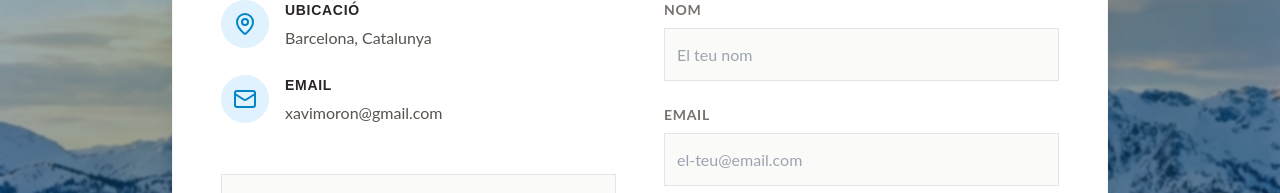
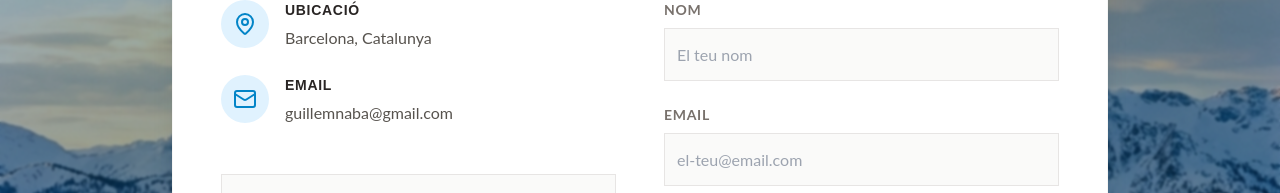
Before and after one commit to GuillemN/sensenord, a React (Vite) app: page /contact in a window 1280 px wide. Shown: the part 385-578 px from the top of the page. Built offline with nearby package versions, Linux system fonts and the light colour scheme.

Commit message:
gmail prova

```diff
--- a/src/pages/Contact.jsx
+++ b/src/pages/Contact.jsx
@@ -50,7 +50,7 @@ const Contact = () => {
                                 </div>
                                 <div>
                                     <h4 className="font-bold text-stone-800 uppercase text-sm tracking-wider mb-1">Email</h4>
-                                    <a href="mailto:xavimoron@gmail.com" className="text-stone-600 hover:text-alpine-600 transition-colors">xavimoron@gmail.com</a>
+                                    <a href="mailto:guillemnaba@gmail.com" className="text-stone-600 hover:text-alpine-600 transition-colors">guillemnaba@gmail.com</a>
                                 </div>
                             </div>
                         </div>
```
